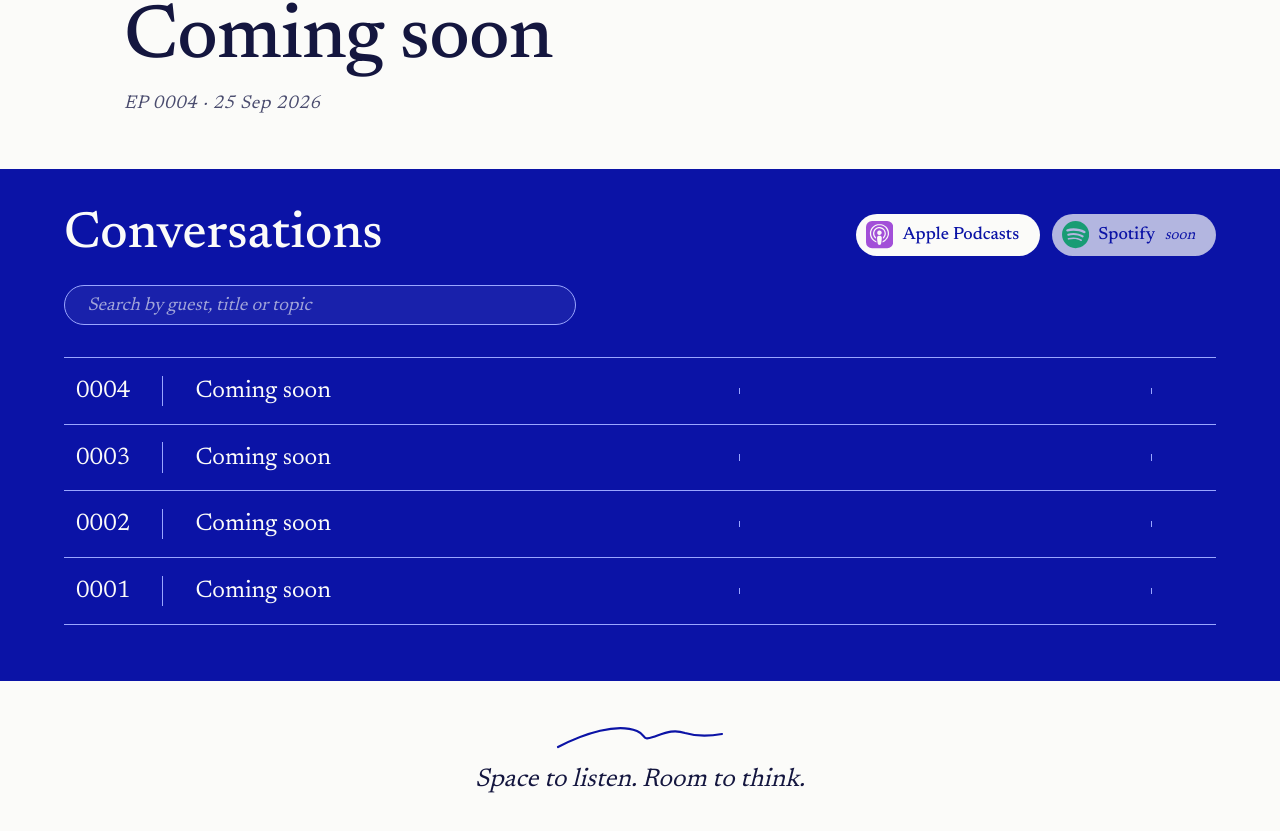
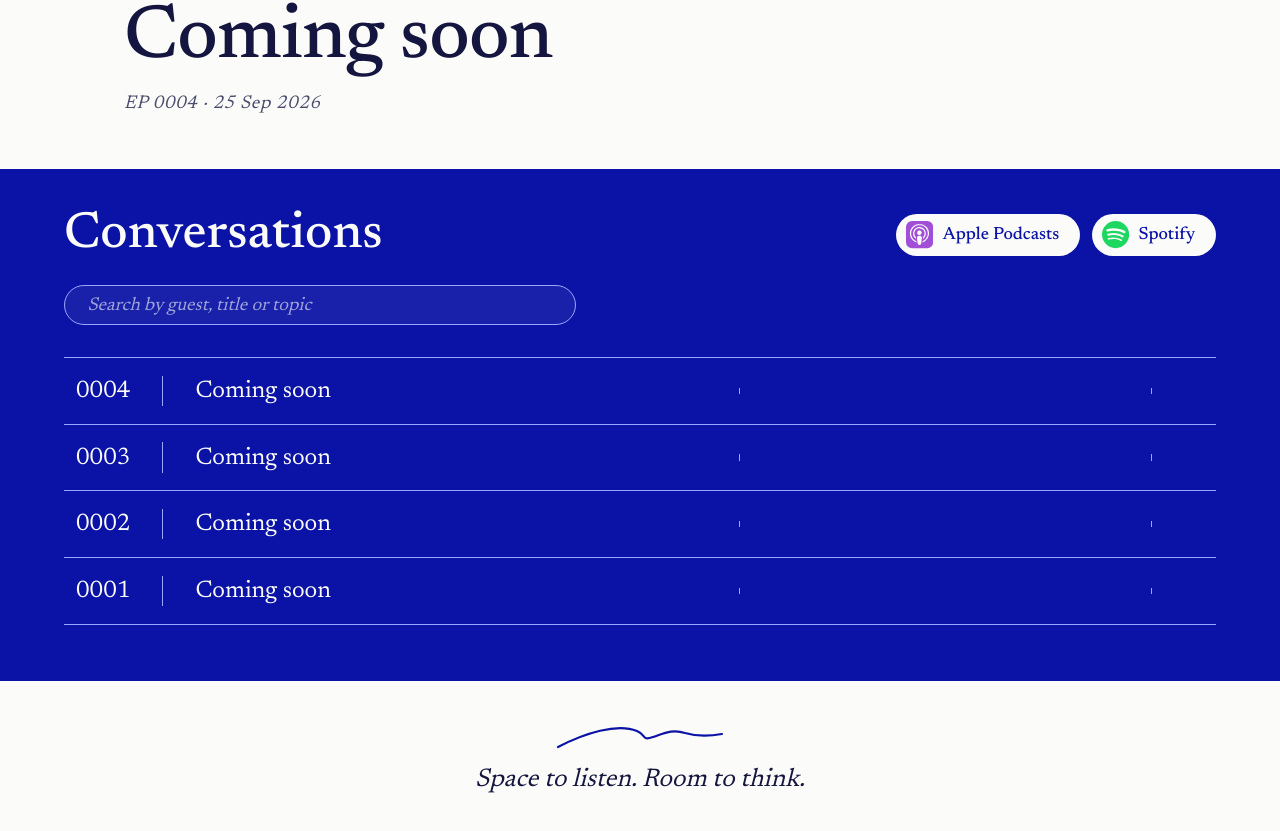
Before and after one commit to upperspacecase/spacious, a Next.js app: page / in a window 1280 px wide. Shown: the part 1104-1935 px from the top of the page. Built offline with nearby package versions, Linux system fonts and the light colour scheme.

Commit message:
Link Spotify button to the show
Co-Authored-By: Claude Opus 5.5 <noreply@anthropic.com>

```diff
--- a/app/Episodes.tsx
+++ b/app/Episodes.tsx
@@ -111,10 +111,10 @@ export default function Episodes({ episodes }: { episodes: Episode[] }) {
                 <svg className="apple" viewBox="0 0 24 24" aria-hidden="true"><path d={ICON_APPLE} /></svg>
                 Apple Podcasts
               </a>
-              <span className="soon" aria-disabled="true">
+              <a href="https://open.spotify.com/show/4JAo9q3TN6QHYkwminF8D8" target="_blank" rel="noopener noreferrer">
                 <svg className="spotify" viewBox="0 0 24 24" aria-hidden="true"><path d={ICON_SPOTIFY} /></svg>
-                Spotify <em>soon</em>
-              </span>
+                Spotify
+              </a>
             </div>
           </div>
           <input
--- a/app/globals.css
+++ b/app/globals.css
@@ -238,8 +238,7 @@ nav { display: flex; align-items: center; gap: 2.5rem; }
 
 .listen { display: flex; flex-wrap: wrap; gap: 0.75rem; }
 
-.listen a,
-.listen .soon {
+.listen a {
   display: inline-flex;
   align-items: center;
   gap: 0.6rem;
@@ -257,9 +256,6 @@ nav { display: flex; align-items: center; gap: 2.5rem; }
 .listen svg { width: 1.7rem; height: 1.7rem; flex: none; }
 .listen .apple { fill: #a24fd8; }
 .listen .spotify { fill: #1ed760; }
-
-.listen .soon { opacity: 0.7; cursor: default; }
-.listen .soon em { font-weight: 400; font-size: 0.95rem; }
 
 .find .search {
   display: block;
```
